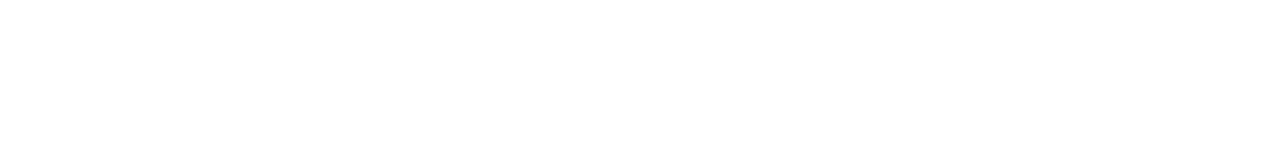
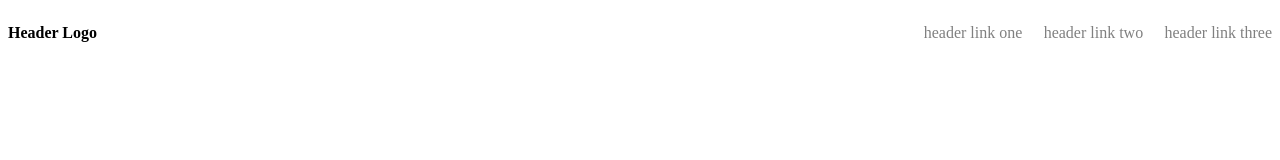
Before and after one commit to Journey2WebDev/odin-landing-page, a plain HTML site: page index.html in a window 1280 px wide. Drawn offline with Linux system fonts and the light colour scheme.

Commit message:
Create first draft of header index/css

```diff
--- a/index.html
+++ b/index.html
@@ -10,6 +10,17 @@
 </head>
 
 <body>
+
+  <!-- Header -->
+  <div class="header">
+    <p>Header Logo</p>
+    <ul>
+      <li><a href="#">header link one</a></li>
+      <li><a href="#">header link two</a></li>
+      <li><a href="#">header link three</a></li>
+    </ul>
+  </div>
+
 </body>
 
 </html>
--- a/styles.css
+++ b/styles.css
@@ -0,0 +1,25 @@
+/* Header styles */
+.header {
+  display: flex;
+  justify-content: space-between;
+}
+
+.header p{
+  font-weight: 700;
+  /* color: white; */
+}
+
+ul {
+  list-style-type: none;
+  padding: 0;
+  display: flex;
+  gap: 16pt;
+}
+
+li, a{
+  color: grey;
+}
+
+a {
+  text-decoration: none
+}
```
